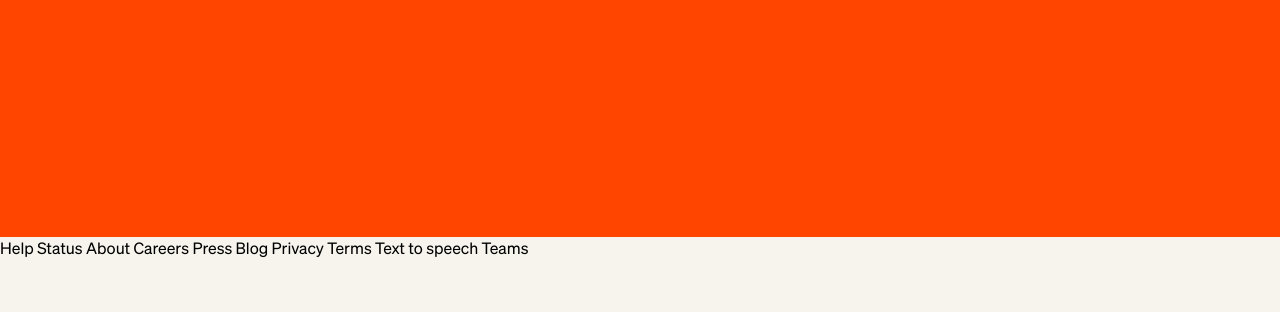
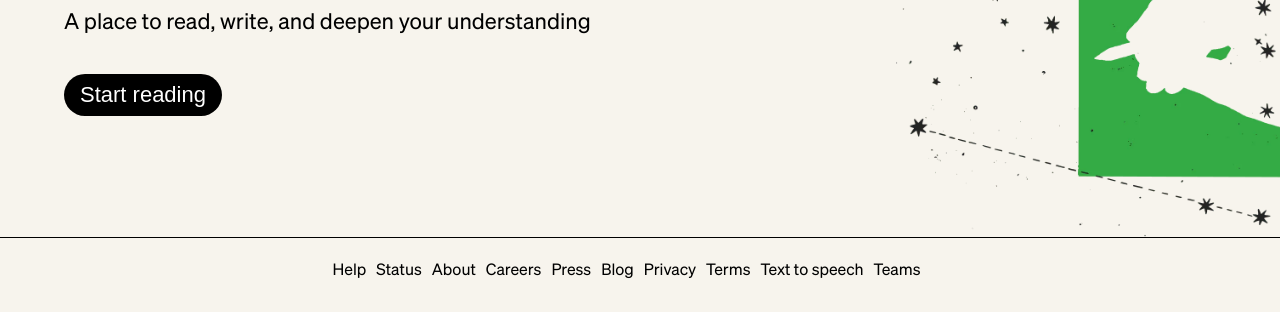
Before and after one commit to tanviahi/medium-clone, a plain HTML site: page index.html in a window 1280 px wide. Shown: the part 488-800 px from the top of the page. Drawn offline with Linux system fonts and the light colour scheme.

Commit message:
final design

```diff
--- a/assets/scss/main.scss
+++ b/assets/scss/main.scss
@@ -12,7 +12,7 @@ body {
 }
 
 .container {
-    max-width: 1100px;
+    max-width: 90%;
     margin: 0 auto;
 }
 
@@ -58,14 +58,20 @@ header {
         height: 30px;
     }
 }
-
+@media screen and (max-width: 400px){
+    .weird-hidden{
+        display: none;
+    }
+}
 //MARK: main
 main {
-    background-color: orangered;
-    min-height: 80vh;
-    // min-height: 80vh;
-    .container{
-        // min-height: 80vh;
+    background-image: url(../images/background.webp);
+    background-size: contain;
+    background-repeat: no-repeat;
+    background-position: 70vw;
+min-height: 80vh;
+    .container {
+        min-height: 80vh;
         display: flex;
         justify-content: center;
         flex-direction: column;
@@ -74,26 +80,52 @@ main {
     }
 
     h1 {
-       font:{
-        family: "gt-super", serif;
-        size: 110px;
-        weight: 400;
+        font: {
+            family: "gt-super", serif;
+            size: calc(10vw + 10px);
+            weight: 400;
         }
 
         letter-spacing: -3px;
         line-height: 0.9;
     }
-    p{
+
+    p {
         font-size: 22px;
     }
-    .btn{
+
+    .btn {
         font-size: 22px;
     }
 }
-@media screen and (max-width: 900px){
-    main{
-        .btn{
+//MARK:footer
+footer{
+    border-top: 1px solid;
+}
+footer {
+    padding: 20px;
+    nav {
+        display: flex;
+        gap: 10px;
+        justify-content: center;
+    }
+}
+
+@media screen and (max-width: 900px) {
+    main {
+        .btn {
             background-color: #1a8917;
         }
     }
+    footer {
+        background-color: black;
+        color: white;
+
+        nav{
+            justify-content: start;
+        }
+        .lg-hidden{
+            display: none;
+        }
+    }
 }
--- a/index.html
+++ b/index.html
@@ -28,7 +28,7 @@
                 <a href="#" class="hidden">Our story </a>
                 <a href="#" class="hidden">Membership </a>
                 <a href="#" class="hidden">Write </a>
-                <a href="#">Sign In </a>
+                <a href="#" class="weird-hidden">Sign In </a>
                 <a href="#" class="btn">Get Started </a>
             </nav>
         </div>
@@ -47,16 +47,20 @@
 
     <!-- footer -->
     <footer>
-        <a href="#" class="hidden">Help</a>
-        <a href="#" class="hidden">Status</a>
-        <a href="#" class="hidden">About</a>
-        <a href="#">Careers</a>
-        <a href="#">Press</a>
-        <a href="#" class="hidden">Blog</a>
-        <a href="#" class="hidden">Privacy</a>
-        <a href="#" class="hidden">Terms</a>
-        <a href="#" class="hidden">Text to speech</a>
-        <a href="#" class="hidden">Teams</a>
+        <div class="container">
+            <nav>
+            <a href="#">Help</a>
+            <a href="#" class="lg-hidden">Status</a>
+            <a href="#">About</a>
+            <a href="#" class="lg-hidden">Careers</a>
+            <a href="#" class="lg-hidden">Press</a>
+            <a href="#" class="lg-hidden">Blog</a>
+            <a href="#">Privacy</a>
+            <a href="#">Terms</a>
+            <a href="#" class="lg-hidden">Text to speech</a>
+            <a href="#" class="lg-hidden">Teams</a>
+                </nav>
+        </div>
     </footer>
 </body>
 
```
Also changed, not shown: README.md, assets/images/background.webp (added), assets/output/main.css, 1 other file.
